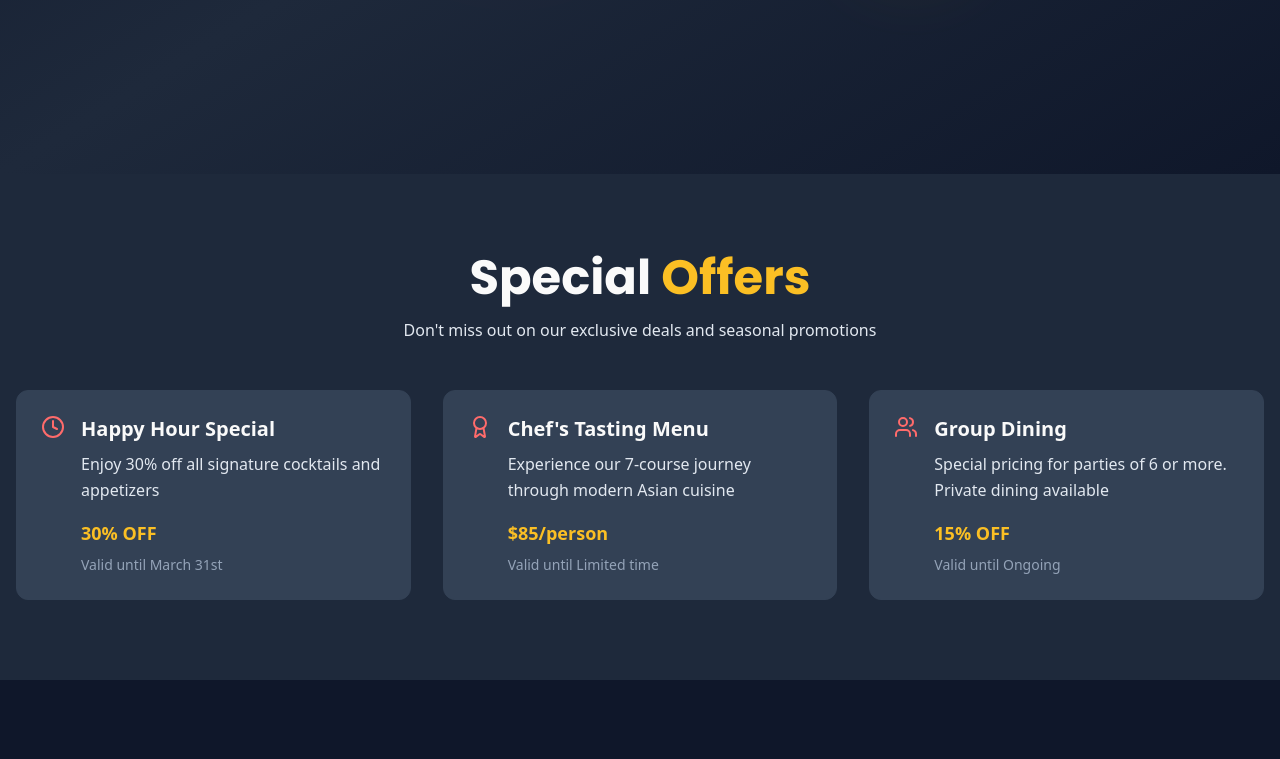
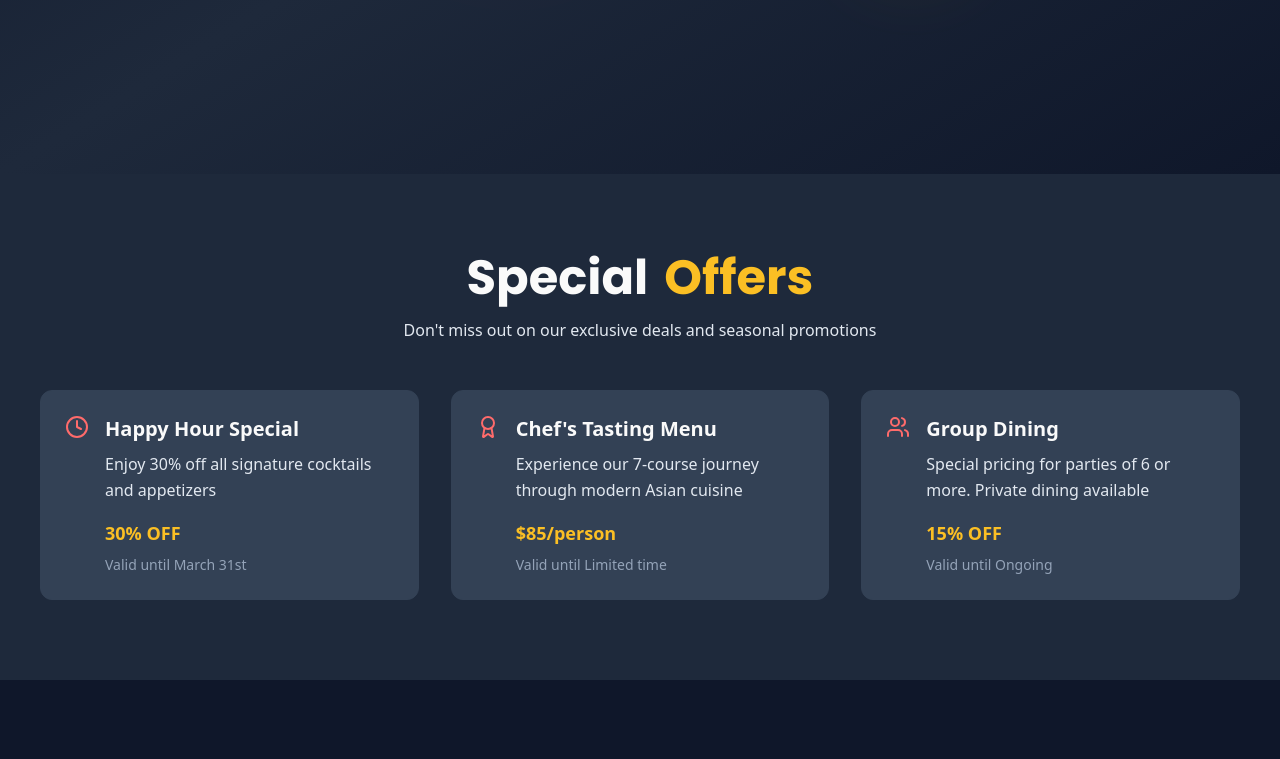
Before and after one commit to adriangoerken/restaurant-site, a React (Vite) app: page / in a window 1280 px wide. Shown: the part 626-1385 px from the top of the page. Built offline with nearby package versions, Linux system fonts and the light colour scheme.

Commit message:
feat: add Special Offers section with dynamic content and internationalization support

```diff
--- a/src/main.tsx
+++ b/src/main.tsx
@@ -10,6 +10,8 @@ import global_en from './translations/en/global.json';
 import global_de from './translations/de/global.json';
 import hero_en from './translations/en/hero.json';
 import hero_de from './translations/de/hero.json';
+import specialOffers_en from './translations/en/specialOffers.json';
+import specialOffers_de from './translations/de/specialOffers.json';
 
 const savedLanguage = localStorage.getItem('neonkitchen_language');
 const initialLanguage = savedLanguage || getLanguage().substring(0, 2);
@@ -22,10 +24,12 @@ i18next.init({
 		en: {
 			global: global_en,
 			hero: hero_en,
+			specialOffers: specialOffers_en,
 		},
 		de: {
 			global: global_de,
 			hero: hero_de,
+			specialOffers: specialOffers_de,
 		},
 	},
 });
--- a/src/pages/HomePage/index.tsx
+++ b/src/pages/HomePage/index.tsx
@@ -1,9 +1,8 @@
 import React from 'react';
 import { motion } from 'framer-motion';
-import { ArrowRight, Clock, Users, Award } from 'lucide-react';
+import { ArrowRight } from 'lucide-react';
 import HeroSection from './sections/HeroSection';
 import {
-	fadeIn,
 	fadeInUp,
 	scaleIn,
 	slideInLeft,
@@ -11,71 +10,7 @@ import {
 	staggerContainer,
 } from '../../utils/animations';
 import AnimatedSection from '../../components/ui/AnimatedSection';
-
-// Enhanced OfferCard with animations
-export interface OfferCardProps {
-	title: string;
-	description: string;
-	discount?: string;
-	validUntil?: string;
-	icon?: React.ReactNode;
-}
-
-const OfferCard: React.FC<OfferCardProps> = ({
-	title,
-	description,
-	discount,
-	validUntil,
-	icon,
-}) => {
-	return (
-		<motion.article
-			className="bg-background-elevated border border-border-primary rounded-xl p-6 hover:border-accent transition-all duration-300"
-			variants={fadeInUp}
-			whileHover={{
-				scale: 1.03,
-				borderColor: 'var(--color-accent)',
-				transition: { duration: 0.2 },
-			}}
-			whileTap={{ scale: 0.98 }}
-		>
-			<div className="flex items-start gap-4">
-				{icon && (
-					<motion.div
-						className="text-accent flex-shrink-0"
-						whileHover={{ rotate: 5 }}
-						transition={{ duration: 0.2 }}
-					>
-						{icon}
-					</motion.div>
-				)}
-				<div className="flex-1">
-					<h3 className="text-xl font-semibold text-text-primary mb-2">
-						{title}
-					</h3>
-					<p className="text-text-secondary mb-4 leading-relaxed">
-						{description}
-					</p>
-					{discount && (
-						<motion.div
-							className="text-highlight font-bold text-lg mb-2"
-							initial={{ scale: 0.8, opacity: 0 }}
-							animate={{ scale: 1, opacity: 1 }}
-							transition={{ delay: 0.2 }}
-						>
-							{discount}
-						</motion.div>
-					)}
-					{validUntil && (
-						<p className="text-text-muted text-sm">
-							Valid until {validUntil}
-						</p>
-					)}
-				</div>
-			</div>
-		</motion.article>
-	);
-};
+import SpecialOffersSection from './sections/SpecialOffersSection';
 
 // Enhanced MenuItem with animations
 export interface MenuItemProps {
@@ -194,32 +129,6 @@ const GalleryImage: React.FC<GalleryImageProps> = ({ src, alt, className }) => {
 
 // Main HomePage component
 const HomePage: React.FC = () => {
-	const specialOffers = [
-		{
-			title: 'Happy Hour Special',
-			description: 'Enjoy 30% off all signature cocktails and appetizers',
-			discount: '30% OFF',
-			validUntil: 'March 31st',
-			icon: <Clock size={24} />,
-		},
-		{
-			title: "Chef's Tasting Menu",
-			description:
-				'Experience our 7-course journey through modern Asian cuisine',
-			discount: '$85/person',
-			validUntil: 'Limited time',
-			icon: <Award size={24} />,
-		},
-		{
-			title: 'Group Dining',
-			description:
-				'Special pricing for parties of 6 or more. Private dining available',
-			discount: '15% OFF',
-			validUntil: 'Ongoing',
-			icon: <Users size={24} />,
-		},
-	];
-
 	const featuredItems = [
 		{
 			name: 'Black Garlic Ramen',
@@ -261,48 +170,7 @@ const HomePage: React.FC = () => {
 			<HeroSection />
 
 			<div id="main-content">
-				{/* Special Offers Section */}
-				<AnimatedSection
-					className="py-20 px-4 bg-background-secondary"
-					aria-labelledby="special-offers-heading"
-				>
-					<div className="container mx-auto overflow-hidden">
-						<motion.h2
-							id="special-offers-heading"
-							className="text-4xl md:text-5xl font-bold text-center mb-4 font-display"
-							variants={fadeInUp}
-							initial="hidden"
-							whileInView="visible"
-							viewport={{ once: true }}
-						>
-							<span className="text-text-primary">Special</span>{' '}
-							<span className="text-highlight">Offers</span>
-						</motion.h2>
-						<motion.p
-							className="text-text-secondary text-center max-w-2xl mx-auto mb-12"
-							variants={fadeInUp}
-							initial="hidden"
-							whileInView="visible"
-							viewport={{ once: true }}
-							transition={{ delay: 0.2 }}
-						>
-							Don't miss out on our exclusive deals and seasonal
-							promotions
-						</motion.p>
-						<motion.div
-							className="grid md:grid-cols-2 lg:grid-cols-3 gap-8"
-							variants={staggerContainer}
-							initial="hidden"
-							whileInView="visible"
-							viewport={{ once: true }}
-						>
-							{specialOffers.map((offer, index) => (
-								<OfferCard key={index} {...offer} />
-							))}
-						</motion.div>
-					</div>
-				</AnimatedSection>
-
+				<SpecialOffersSection />
 				{/* Featured Menu Section */}
 				<AnimatedSection
 					className="py-20 px-4 bg-background-primary"
--- a/src/pages/HomePage/sections/HeroSection/TextContent.tsx
+++ b/src/pages/HomePage/sections/HeroSection/TextContent.tsx
@@ -10,7 +10,7 @@ const TextContent = () => {
 		<div className="z-10 text-center">
 			{/* Title heading */}
 			<motion.h1
-				className="flex justify-center gap-x-4  font-display text-5xl md:text-7xl lg:text-8xl font-bold mb-6"
+				className="flex justify-center gap-x-4 font-display text-5xl md:text-7xl lg:text-8xl font-bold mb-6"
 				initial="hidden"
 				animate="visible"
 				variants={{
@@ -52,7 +52,7 @@ const TextContent = () => {
 				{t('subtitle')}
 			</motion.p>
 
-			{/* CTA Buttons */}
+			{/* CTA buttons */}
 			<motion.div
 				className="flex flex-col sm:flex-row gap-4 justify-center items-center"
 				initial="hidden"
--- /dev/null
+++ b/src/pages/HomePage/sections/SpecialOffersSection/OfferCard.tsx
@@ -0,0 +1,74 @@
+import { motion } from 'framer-motion';
+import { fadeInUp } from '../../../../utils/animations';
+import { useTranslation } from 'react-i18next';
+
+interface OfferCardProps {
+	title: string;
+	description: string;
+	discount?: string;
+	validUntil?: string;
+	icon?: React.ReactNode;
+}
+
+const OfferCard: React.FC<OfferCardProps> = ({
+	title,
+	description,
+	discount,
+	validUntil,
+	icon,
+}) => {
+	const { t } = useTranslation('specialOffers');
+
+	return (
+		<motion.article
+			className="bg-background-elevated border border-border-primary rounded-xl p-6 hover:border-accent transition-all duration-300"
+			variants={fadeInUp}
+			whileHover={{
+				scale: 1.03,
+				borderColor: 'var(--color-accent)',
+				transition: { duration: 0.2 },
+			}}
+			whileTap={{ scale: 0.98 }}
+		>
+			<div className="flex items-start gap-4">
+				{/* Icon */}
+				{icon && (
+					<motion.div
+						className="text-accent flex-shrink-0"
+						whileHover={{ rotate: 5 }}
+						transition={{ duration: 0.2 }}
+					>
+						{icon}
+					</motion.div>
+				)}
+
+				{/* Text content */}
+				<div className="flex-1">
+					<h3 className="text-xl font-semibold text-text-primary mb-2">
+						{title}
+					</h3>
+					<p className="text-text-secondary mb-4 leading-relaxed">
+						{description}
+					</p>
+					{discount && (
+						<motion.div
+							className="text-highlight font-bold text-lg mb-2"
+							initial={{ scale: 0.8, opacity: 0 }}
+							animate={{ scale: 1, opacity: 1 }}
+							transition={{ delay: 0.2 }}
+						>
+							{discount}
+						</motion.div>
+					)}
+					{validUntil && (
+						<p className="text-text-muted text-sm">
+							{t('validUntilPrefix')} {validUntil}
+						</p>
+					)}
+				</div>
+			</div>
+		</motion.article>
+	);
+};
+
+export default OfferCard;
--- /dev/null
+++ b/src/pages/HomePage/sections/SpecialOffersSection/index.tsx
@@ -0,0 +1,92 @@
+import { motion } from 'framer-motion';
+import Container from '../../../../components/layout/Container';
+import AnimatedSection from '../../../../components/ui/AnimatedSection';
+import { fadeInUp, staggerContainer } from '../../../../utils/animations';
+import { Clock, Users, Award } from 'lucide-react';
+import OfferCard from './OfferCard';
+import { useTranslation } from 'react-i18next';
+
+const index = () => {
+	const { t } = useTranslation('specialOffers');
+	// TODO: Mock data, remove when backend is implemented
+	const specialOffers = [
+		{
+			title: 'Happy Hour Special',
+			description: 'Enjoy 30% off all signature cocktails and appetizers',
+			discount: '30% OFF',
+			validUntil: 'March 31st',
+			icon: <Clock size={24} />,
+		},
+		{
+			title: "Chef's Tasting Menu",
+			description:
+				'Experience our 7-course journey through modern Asian cuisine',
+			discount: '$85/person',
+			validUntil: 'Limited time',
+			icon: <Award size={24} />,
+		},
+		{
+			title: 'Group Dining',
+			description:
+				'Special pricing for parties of 6 or more. Private dining available',
+			discount: '15% OFF',
+			validUntil: 'Ongoing',
+			icon: <Users size={24} />,
+		},
+	];
+
+	return (
+		<AnimatedSection
+			className="py-20 px-4 bg-background-secondary"
+			aria-labelledby="special-offers-heading"
+		>
+			<Container>
+				<div className="container mx-auto overflow-hidden">
+					{/* Section heading */}
+					<motion.h2
+						id="special-offers-heading"
+						className="flex justify-center gap-x-4 text-4xl md:text-5xl font-bold text-center mb-4 font-display"
+						variants={fadeInUp}
+						initial="hidden"
+						whileInView="visible"
+						viewport={{ once: true }}
+					>
+						<span className="text-text-primary">
+							{t('headingPart1')}
+						</span>
+						<span className="text-highlight">
+							{t('headingPart2')}
+						</span>
+					</motion.h2>
+
+					{/* Subtitle */}
+					<motion.p
+						className="text-text-secondary text-center max-w-2xl mx-auto mb-12"
+						variants={fadeInUp}
+						initial="hidden"
+						whileInView="visible"
+						viewport={{ once: true }}
+						transition={{ delay: 0.2 }}
+					>
+						{t('subtitle')}
+					</motion.p>
+
+					{/* Special offer cards */}
+					<motion.div
+						className="grid md:grid-cols-2 lg:grid-cols-3 gap-8"
+						variants={staggerContainer}
+						initial="hidden"
+						whileInView="visible"
+						viewport={{ once: true }}
+					>
+						{specialOffers.map((offer, index) => (
+							<OfferCard key={index} {...offer} />
+						))}
+					</motion.div>
+				</div>
+			</Container>
+		</AnimatedSection>
+	);
+};
+
+export default index;
--- /dev/null
+++ b/src/translations/de/specialOffers.json
@@ -0,0 +1,7 @@
+{
+	"ariaLabel": "Sonderangebote",
+	"headingPart1": "Sonder",
+	"headingPart2": "Angebote",
+	"subtitle": "Verpassen Sie nicht unsere exklusiven Angebote und saisonalen Aktionen",
+	"validUntilPrefix": "Gültig bis"
+}
--- /dev/null
+++ b/src/translations/en/specialOffers.json
@@ -0,0 +1,7 @@
+{
+	"ariaLabel": "Special Offers",
+	"headingPart1": "Special",
+	"headingPart2": "Offers",
+	"subtitle": "Don't miss out on our exclusive deals and seasonal promotions",
+	"validUntilPrefix": "Valid until"
+}
```
Also changed, not shown: 1 other file (tests, documents, lock files or other folders).
